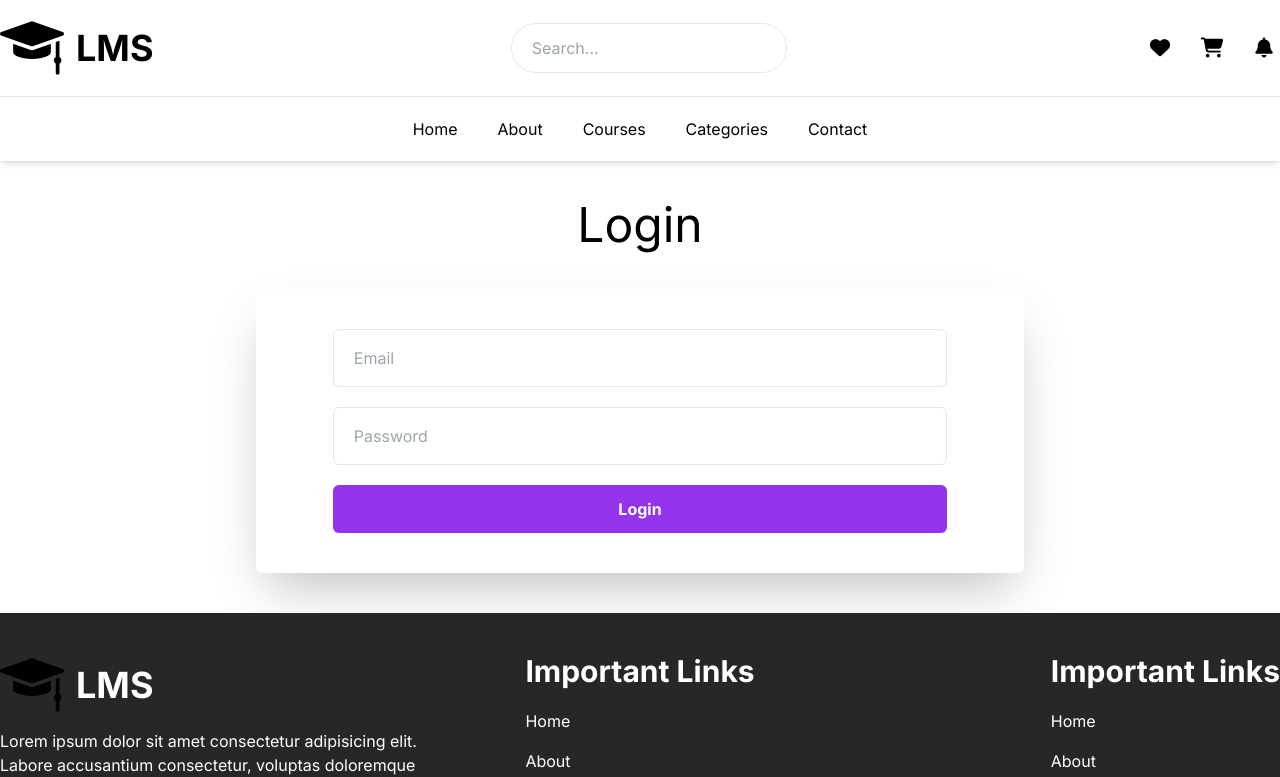
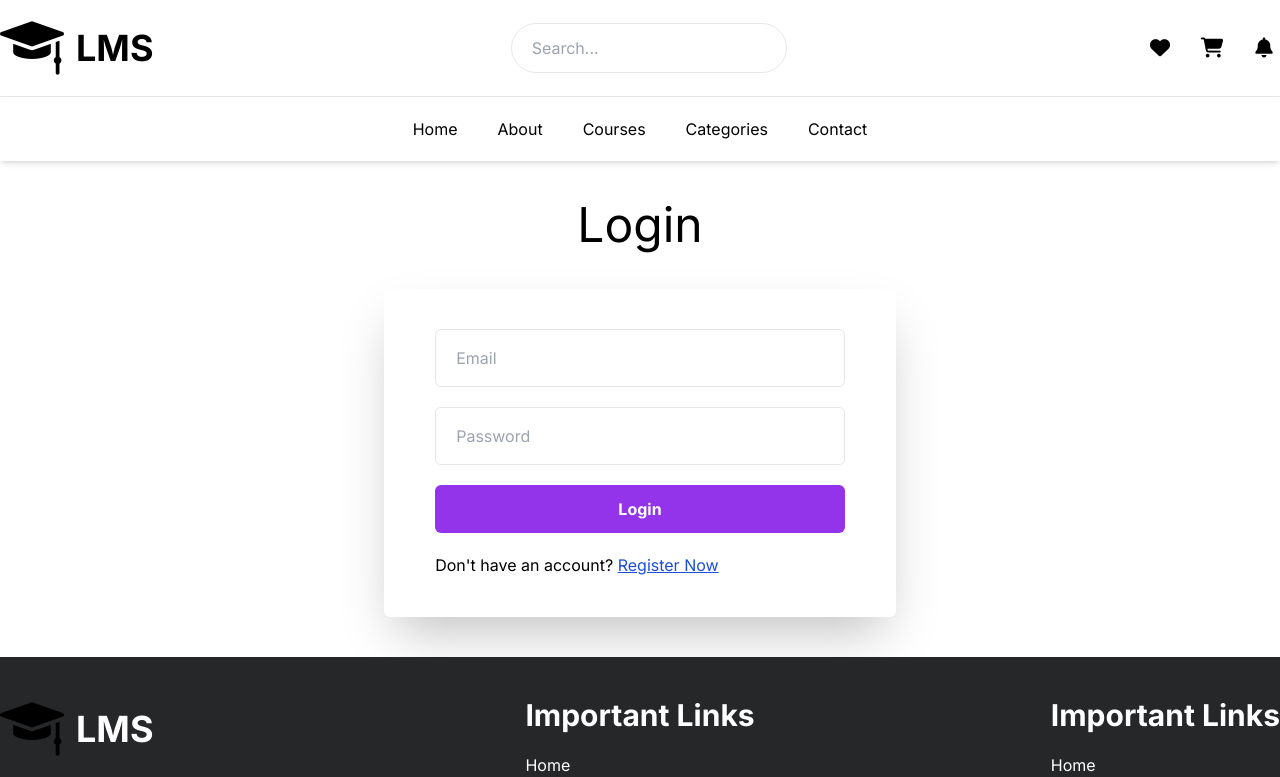
Before and after one commit to nabilsiddik/learning-management-system, a React (Vite) app: page / in a window 1280 px wide. Shown: the top 777 px of the page. Built offline with nearby package versions, Linux system fonts and the light colour scheme; no server answers.

Commit message:
Show home page content depending on login or not login

```diff
--- a/src/App.jsx
+++ b/src/App.jsx
@@ -17,7 +17,8 @@ function App() {
     <BrowserRouter>
       <Header />
       <Routes>
-        <Route path='/' element={<Login/>} />
+        <Route path='/' element={<Home/>} />
+        <Route path='/login' element={<Login/>} />
         <Route path='/register' element={<Signup/>} />
         <Route path='/home' element={<Home/>} />
         <Route path='/courses' element={<Courses/>}/>
--- a/src/Components/Login/Login.jsx
+++ b/src/Components/Login/Login.jsx
@@ -3,6 +3,7 @@ import React, { useState } from 'react'
 import { auth } from '../firebase'
 import { ToastContainer, toast } from 'react-toastify';
 import 'react-toastify/dist/ReactToastify.css'; // Import Toastify CSS
+import { Link } from 'react-router-dom';
 
 const Login = () => {
 
@@ -13,7 +14,7 @@ const Login = () => {
       e.preventDefault()
       try{
         await signInWithEmailAndPassword(auth, email, password)
-        window.location.href="/home"
+        window.location.href="/"
       }catch(error){
         toast.error(error.message, {
           position: "top-center"
@@ -27,7 +28,7 @@ const Login = () => {
       <div className="container mx-auto">
         <h1 className='text-5xl text-center'>Login</h1>
 
-        <div className="login_form mt-10 shadow-2xl max-w-[60%] mx-auto py-10 rounded-md">
+        <div className="login_form mt-10 shadow-2xl md:max-w-[60%] lg:max-w-[40%] max-w-[80%] mx-auto py-10 rounded-md">
           <form onSubmit={handleSubmit} className='flex flex-col gap-5 w-[80%] mx-auto'>
             <input type="email"
               placeholder='Email'
@@ -43,6 +44,8 @@ const Login = () => {
             />
 
             <input type="submit" value='Login' className='btn btn-lg bg-purple-600 text-white font-bold py-3 rounded-md' />
+
+            <p>Don't have an account? <Link className='underline text-blue-700' to='register'>Register Now</Link></p>
           </form>
         </div>
       </div>
--- a/src/Components/Register/Signup.jsx
+++ b/src/Components/Register/Signup.jsx
@@ -6,6 +6,7 @@ import 'react-toastify/dist/ReactToastify.css';
 
 import { ToastContainer, toast } from 'react-toastify';
 import 'react-toastify/dist/ReactToastify.css'; // Import Toastify CSS
+import { Link } from 'react-router-dom';
 
 
 const Signup = () => {
@@ -43,7 +44,7 @@ const Signup = () => {
       <div className="container mx-auto">
         <h1 className='text-5xl text-center'>Register</h1>
 
-        <div className="login_form mt-10 shadow-2xl max-w-[60%] mx-auto py-10 rounded-md">
+        <div className="login_form mt-10 shadow-2xl md:max-w-[60%] lg:max-w-[40%] max-w-[80%] mx-auto py-10 rounded-md">
           <form onSubmit={handleRegister} className='flex flex-col gap-5 w-[80%] mx-auto'>
           <input type="text"
               placeholder='First Name'
@@ -73,6 +74,8 @@ const Signup = () => {
             />
 
             <input type="submit" value='Register' className='btn btn-lg bg-purple-600 text-white font-bold py-3 rounded-md' />
+
+            <p>Already have an account? <Link className='underline text-blue-700' to='/'>Login Now</Link></p>
           </form>
         </div>
       </div>
--- a/src/Pages/Home/Home.jsx
+++ b/src/Pages/Home/Home.jsx
@@ -1,11 +1,34 @@
-import React, { useContext } from 'react'
+import React, { useContext, useEffect, useState } from 'react'
 import DisplayCourses from '../../Components/DisplayCourses/DisplayCourses'
+import { auth, db } from '../../Components/firebase'
+import {setDoc, getDoc, doc} from 'firebase/firestore'
+import Login from '../../Components/Login/Login'
 
 const Home = () => {
 
+  const [userDetails, setUserDetails] = useState(null)
+
+  const fatchingUserData = async() => {
+    auth.onAuthStateChanged(async(user) => {
+      console.log(user)
+      const docRef = doc(db, "Users", user.uid)
+      const docSnap = await getDoc(docRef)
+      if(docSnap.exists()){
+        setUserDetails(docSnap.data())
+        console.log(docSnap.data())
+      }else{
+        console.log("User is not logged in.")
+      }
+    })
+  }
+
+  useEffect(()=>{
+    fatchingUserData()
+  }, [])
+
   return (
     <div id='home_page' className='my-10'>
-      <DisplayCourses/>
+      {userDetails ? <DisplayCourses/> : <Login/>}
     </div>
   )
 }
```
Also changed, not shown: src/Context/UserContext/UserContext.jsx (added).
